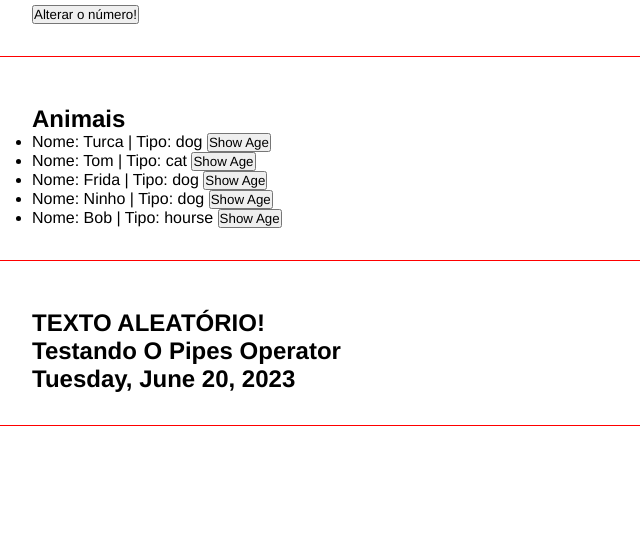
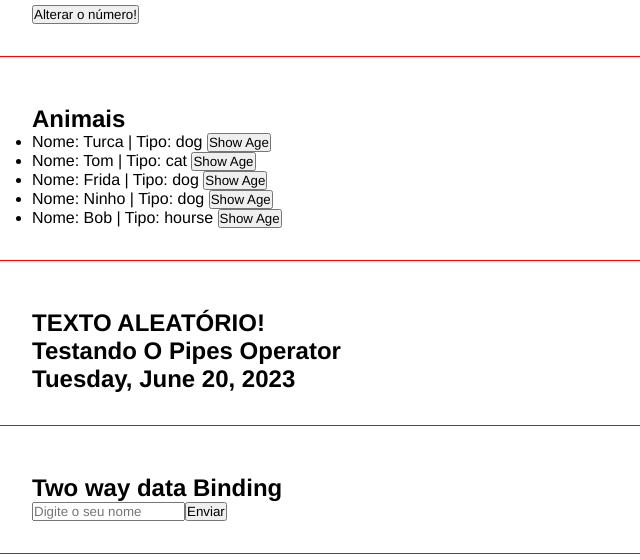
Before and after one commit to JhonatanLira/Curso-Angular-13, an Angular app: page / in a window 1280 px wide. Shown: the part 863-1423 px from the top of the page, without its empty margins (0-640 px from the left). Built offline with nearby package versions, Linux system fonts and the light colour scheme.

Commit message:
Two way data Binding

```diff
--- a/src/app/app.component.html
+++ b/src/app/app.component.html
@@ -8,3 +8,4 @@
 <app-emitter></app-emitter>
 <app-list-render></app-list-render>
 <app-pipes></app-pipes>
+<app-two-way-binding></app-two-way-binding>
--- a/src/app/components/pipes/pipes.component.html
+++ b/src/app/components/pipes/pipes.component.html
@@ -1,5 +1,5 @@
 <div class="class">
   <h2>{{"Texto aleatório!" | uppercase}}</h2>
   <h2>{{someText | titlecase}}</h2>
-  <h2>{{today| date:"fullDate"}}</h2>
+  <h2>{{today|date:"fullDate"}}</h2>
 </div>
--- /dev/null
+++ b/src/app/components/two-way-binding/two-way-binding.component.html
@@ -0,0 +1,10 @@
+<div class="class">
+  <h2>Two way data Binding</h2>
+  <form >
+    <input type="text" [(ngModel)]="name" name="name" placeholder="Digite o seu nome">
+    <input type="submit" value="Enviar">
+  </form>
+  <div *ngIf="name !== ''">
+    <p>O nome é {{name}}</p>
+  </div>
+</div>
--- /dev/null
+++ b/src/app/components/two-way-binding/two-way-binding.component.ts
@@ -0,0 +1,10 @@
+import { Component } from '@angular/core';
+
+@Component({
+  selector: 'app-two-way-binding',
+  templateUrl: './two-way-binding.component.html',
+  styleUrls: ['./two-way-binding.component.css']
+})
+export class TwoWayBindingComponent {
+name:string='';
+}
```
Also changed, not shown: src/app/app.module.ts (+6 -2 lines), src/app/components/two-way-binding/two-way-binding.component.css (added), 2 other files (tests, documents, lock files or other folders).
